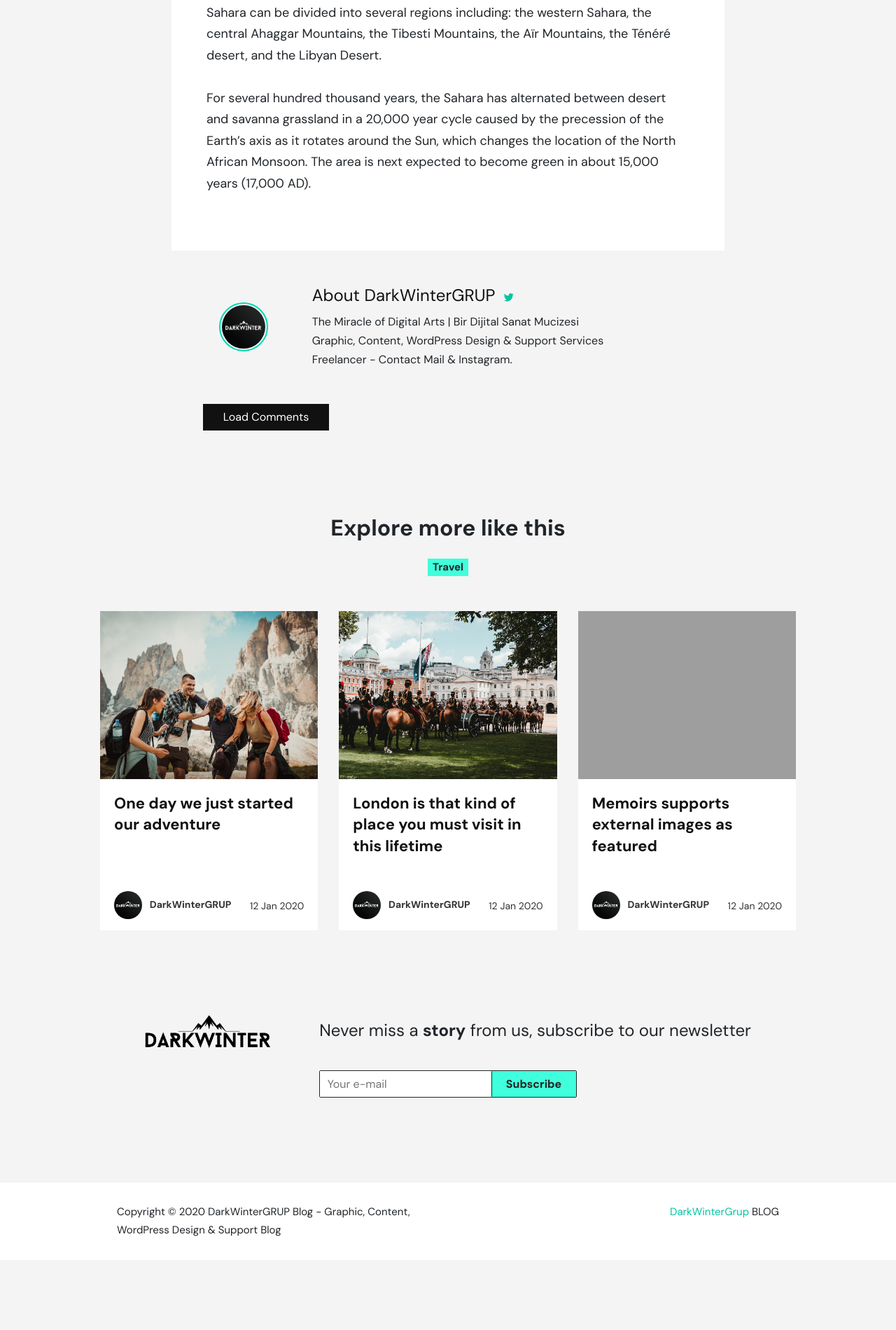
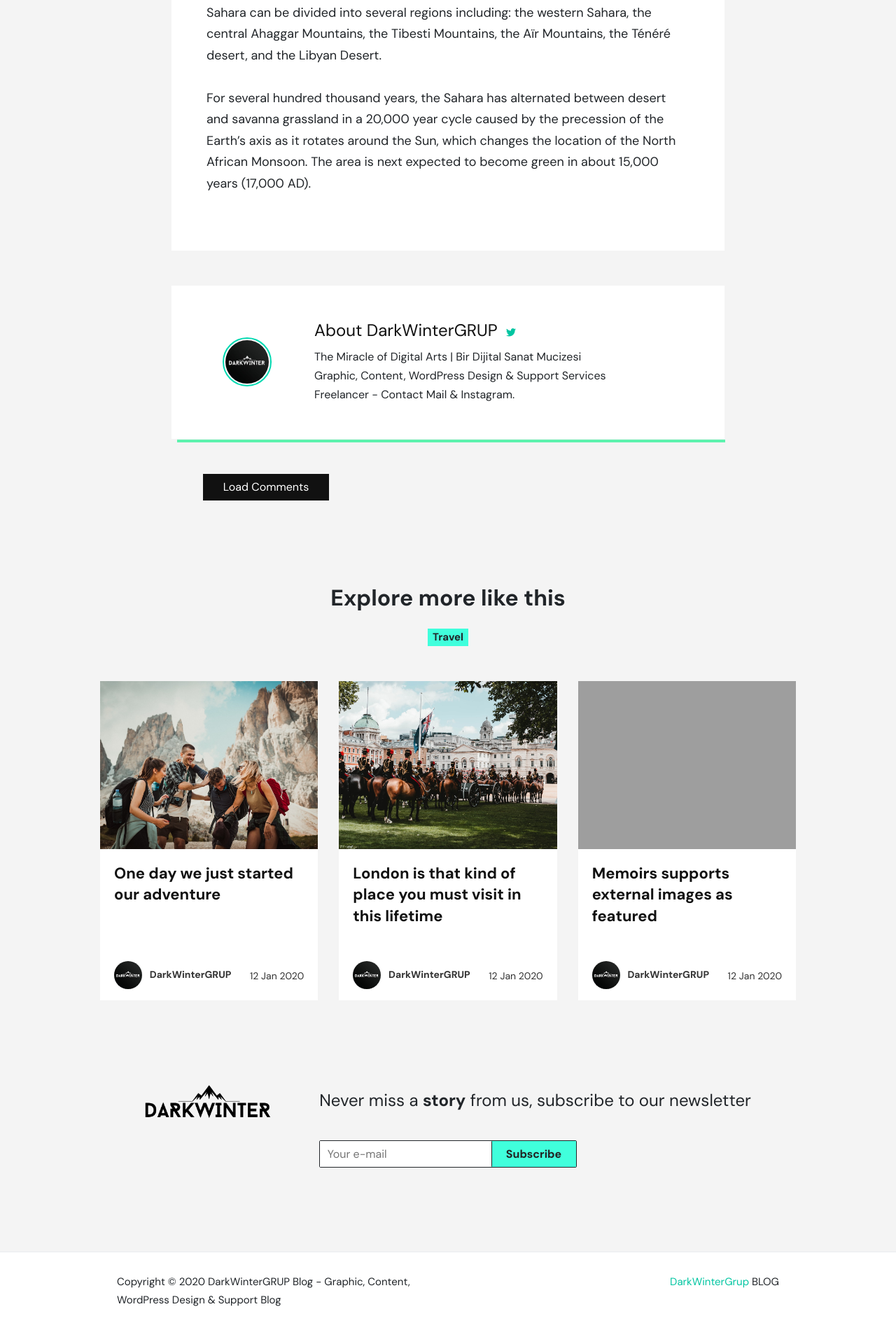
Before and after one commit to darkwintergrup/BLOG, a Jekyll site: the page built from _posts/2020-02-1-much-more-than-a-desert-trip-to-sahara.md, in a window 1280 px wide. Shown: the part 1636-3536 px from the top of the page at 70% size. Built offline with Jekyll 4.4.1, drawn with Linux system fonts in a browser that asks for light colours; nearby versions of some CDN libraries; comment, search, counter and statistics services are not loaded; before the commit the page ends 3436 px from its top, so only the background shows below that; grey boxes are pictures that could not be loaded.

Commit message:
Update theme.scss

```diff
--- a/assets/css/theme.scss
+++ b/assets/css/theme.scss
@@ -627,10 +627,37 @@ body, input, button, select, optgroup, textarea {
     padding: 50px !important;
     max-width: 790px !important;
 }
-
 .related-posts .blog-grid-item .card-text {
     display: none !important;
 }
+.authorbox {
+    position: relative;
+    margin-top: 50px;
+    margin-bottom: 50px;
+    background-color: #fff;
+    padding: 50px !important;
+    max-width: 790px !important;
+	/* border: 1px solid #0a0a0a; */
+}
+.authorbox:after {
+    background: linear-gradient(90deg,#5df2ae,#5df2ae);
+    content: '';
+    display: block;
+    position: absolute;
+    top: calc(100% + 1px);
+    left: 8px;
+    right: -1px;
+    height: 4px;
+    pointer-events: none;
+}
+
+
+
+
+
+
+
+
 
 //responsive tweaks
 @media (min-width: 768px) {
```
